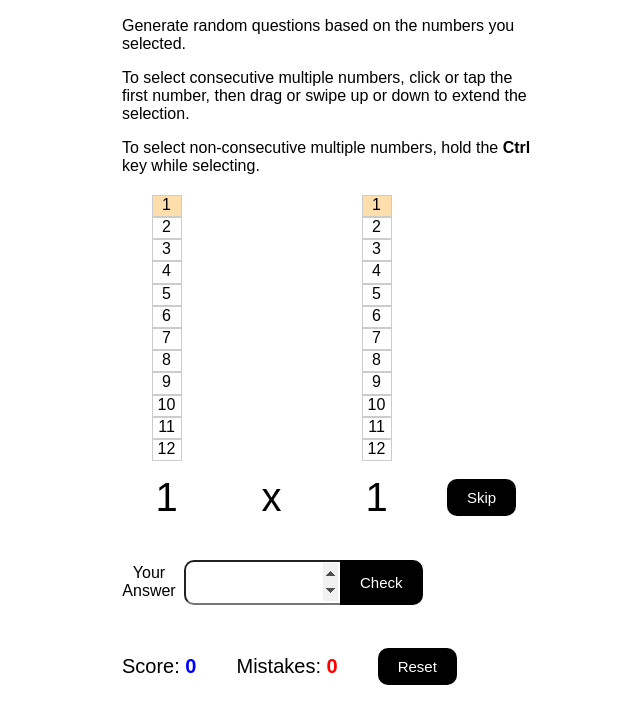
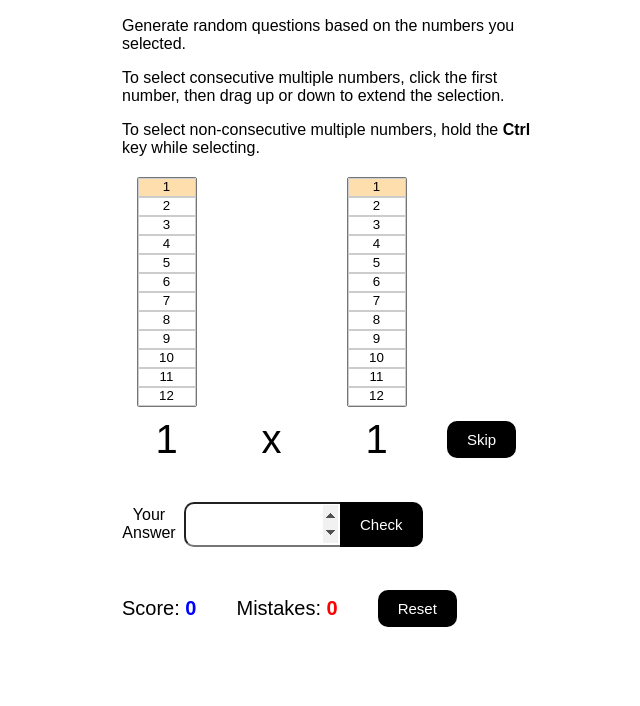
Before and after one commit to lndex199/times-table, a plain HTML site: page index.html in a window 1280 px wide. Shown: the part 123-829 px from the top of the page, without its empty margins (321-961 px from the left). After the commit the page ends 800 px from the top, so only its background shows below. Drawn offline with Linux system fonts and the light colour scheme.

Commit message:
removed 'all: unset' from select element

```diff
--- a/index.html
+++ b/index.html
@@ -23,8 +23,8 @@
   <main>
     <div class="instruction">
       <p>Generate random questions based on the numbers you selected.</p>
-      <p>To select consecutive multiple numbers, click or tap the first number, then drag or swipe up or down to extend
-        the selection.</p>
+      <p>To select consecutive multiple numbers, click the first number, then drag up or down to extend the selection.
+      </p>
       <p>To select non-consecutive multiple numbers, hold the <strong>Ctrl</strong> key while selecting.</p>
     </div>
 
--- a/style.css
+++ b/style.css
@@ -36,13 +36,13 @@ main {
   display: grid;
   grid-template-columns: repeat(4, 1fr);
   place-items: center;
+  row-gap: 10px;
   margin-top: 20px;
 }
 
 select {
-  all: unset;
-  width: 30px;
-  height: 280px;
+  width: 60px;
+  height: 230px;
   text-align: center;
   outline: none;
 }
```
